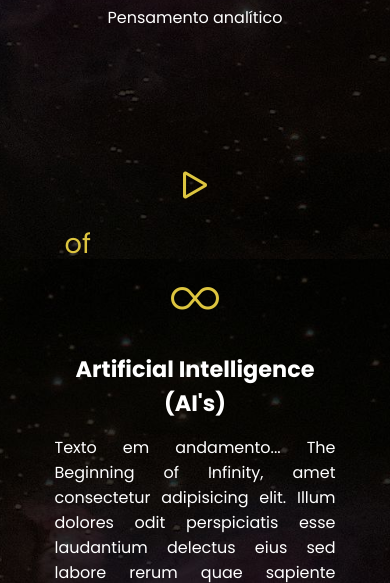
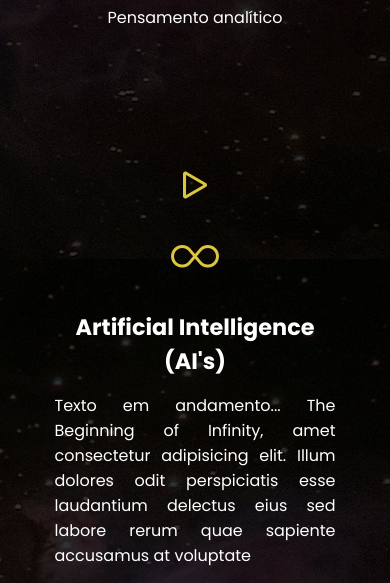
Before and after one commit to DiogoSilas/diogo-silas-portfolio, a PHP site: page / in a window 390 px wide. Shown: the part 1429-2012 px from the top of the page. Run offline with PHP 8.4, Linux system fonts and the light colour scheme.

Commit message:
Coreção na responsividade.

```diff
--- a/src/css/sections/skills.css
+++ b/src/css/sections/skills.css
@@ -70,5 +70,8 @@ section.skills .soft-skills ul li:hover {
         display: block;
         text-align: center;
     }
+    section.skills .skill .skill-ai {
+        display: none;
+    }
 
 }
```
